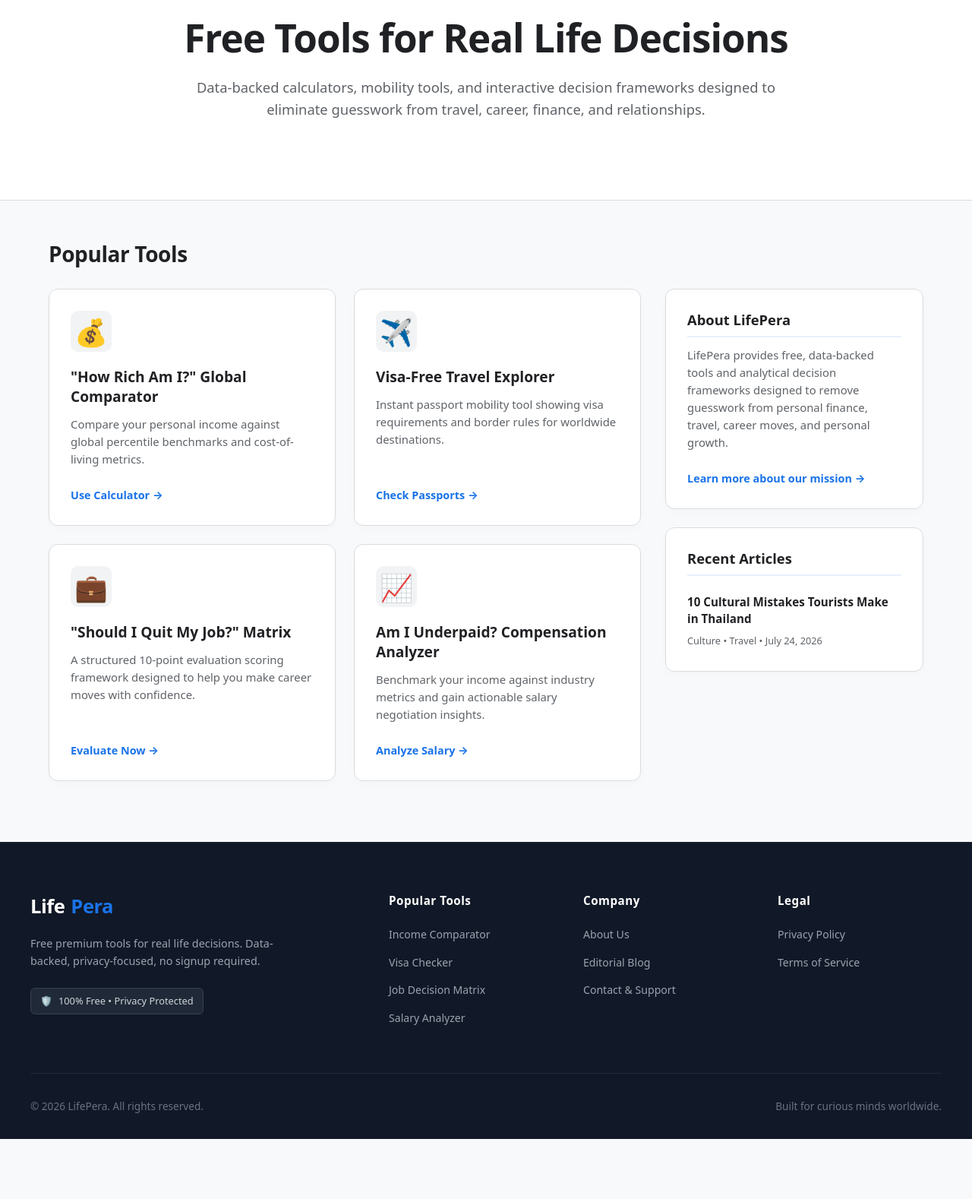
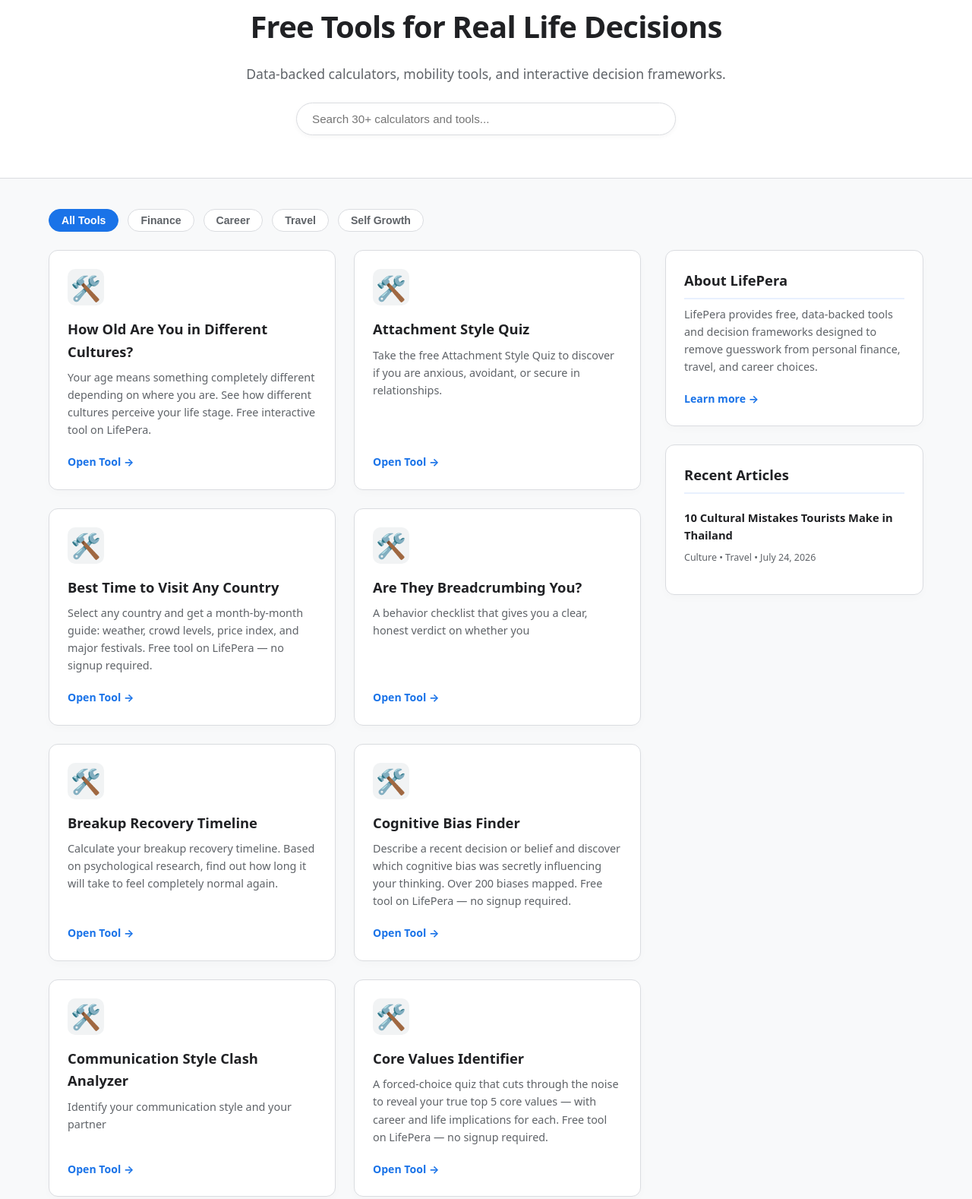
Before and after one commit to Md-Zulker-Nine/lifepera, a website: page index.html in a window 1280 px wide. Shown: the part 126-1704 px from the top of the page at 76% size. Before the commit the page ends 1625 px from the top, so only its background shows below. Drawn offline with Linux system fonts and the light colour scheme.

Commit message:
Refactor index.html for improved structure and styling

```diff
--- a/index.html
+++ b/index.html
@@ -1,7 +1,7 @@
 <!DOCTYPE html>
 <html lang="en">
 <head>
-<!-- Google tag (gtag.js) -->
+  <!-- Google tag (gtag.js) -->
 <script async src="https://www.googletagmanager.com/gtag/js?id=G-EYST6H5RWZ"></script>
 <script>
   window.dataLayer = window.dataLayer || [];
@@ -16,9 +16,6 @@
   <title>LifePera — Free Tools for Real Life Decisions</title>
 
   <style>
-    /* ==========================================================================
-       1. CORE RESET & VARIABLES
-       ========================================================================== */
     :root {
       --bg: #f8f9fa;
       --surface: #ffffff;
@@ -42,30 +39,20 @@
       color: var(--text-main);
       font-family: system-ui, -apple-system, BlinkMacSystemFont, "Segoe UI", Roboto, sans-serif;
       line-height: 1.6;
-      -webkit-font-smoothing: antialiased;
     }
 
     a {
       text-decoration: none;
       color: var(--primary-blue);
-      transition: color 0.2s ease;
     }
 
-    a:hover {
-      color: var(--primary-hover);
-    }
-
-    /* ==========================================================================
-       2. HEADER & NAVIGATION
-       ========================================================================== */
+    /* HEADER - CLEAN LOGO LINK FIXED TO "/" */
     header {
-      background: rgba(255, 255, 255, 0.95);
-      backdrop-filter: blur(10px);
+      background: #ffffff;
       border-bottom: 1px solid var(--border);
       position: sticky;
       top: 0;
       z-index: 1000;
-      box-shadow: 0 2px 10px rgba(0, 0, 0, 0.02);
     }
 
     .nav-container {
@@ -82,15 +69,12 @@
       font-size: 1.6rem;
       font-weight: 800;
       color: var(--text-main);
-      letter-spacing: -0.5px;
       display: flex;
       align-items: center;
       gap: 8px;
     }
 
-    .logo span {
-      color: var(--primary-blue);
-    }
+    .logo span { color: var(--primary-blue); }
 
     .logo-badge {
       background: #e8f0fe;
@@ -99,8 +83,6 @@
       font-weight: 700;
       padding: 2px 8px;
       border-radius: 12px;
-      text-transform: uppercase;
-      letter-spacing: 0.5px;
     }
 
     .nav-links {
@@ -108,70 +90,96 @@
       gap: 2rem;
       font-weight: 600;
       font-size: 0.95rem;
-      align-items: center;
     }
 
-    .nav-links a {
-      color: var(--text-muted);
-    }
+    .nav-links a { color: var(--text-muted); }
+    .nav-links a:hover, .nav-links a.active { color: var(--primary-blue); }
 
-    .nav-links a:hover, .nav-links a.active {
-      color: var(--primary-blue);
-    }
-
-    /* ==========================================================================
-       3. HERO SECTION
-       ========================================================================== */
+    /* HERO & SEARCH BAR */
     .hero {
       background: #ffffff;
       border-bottom: 1px solid var(--border);
-      padding: 4.5rem 1.5rem;
+      padding: 3.5rem 1.5rem;
       text-align: center;
     }
 
     .hero-container {
-      max-width: 800px;
+      max-width: 750px;
       margin: 0 auto;
     }
 
     .hero h1 {
-      font-size: clamp(2.2rem, 5vw, 3.2rem);
+      font-size: 2.5rem;
       font-weight: 800;
-      letter-spacing: -1px;
-      line-height: 1.2;
-      color: var(--text-main);
-      margin-bottom: 1.2rem;
+      letter-spacing: -0.8px;
+      margin-bottom: 1rem;
     }
 
     .hero p {
-      font-size: 1.15rem;
+      font-size: 1.1rem;
       color: var(--text-muted);
-      line-height: 1.6;
-      margin-bottom: 2rem;
+      margin-bottom: 1.5rem;
     }
 
-    /* ==========================================================================
-       4. MAIN LAYOUT GRID & ALIGNMENT
-       ========================================================================== */
+    .search-box {
+      max-width: 500px;
+      margin: 0 auto;
+      position: relative;
+    }
+
+    .search-box input {
+      width: 100%;
+      padding: 12px 20px;
+      border: 1px solid var(--border);
+      border-radius: 24px;
+      font-size: 0.95rem;
+      outline: none;
+      box-shadow: 0 2px 6px rgba(0,0,0,0.04);
+    }
+
+    .search-box input:focus {
+      border-color: var(--primary-blue);
+    }
+
+    /* MAIN CONTENT AREA */
     .content-wrapper {
       max-width: var(--max-width);
-      margin: 3rem auto;
+      margin: 2.5rem auto;
       padding: 0 1.5rem;
     }
 
-    .section-title {
-      font-size: 1.75rem;
-      font-weight: 800;
-      color: var(--text-main);
+    /* CATEGORY FILTER TABS FOR ADSENSE ENGAGEMENT */
+    .filter-tabs {
+      display: flex;
+      gap: 0.75rem;
       margin-bottom: 1.5rem;
-      letter-spacing: -0.4px;
+      flex-wrap: wrap;
     }
 
+    .filter-btn {
+      background: #ffffff;
+      border: 1px solid var(--border);
+      padding: 6px 16px;
+      border-radius: 20px;
+      font-size: 0.88rem;
+      font-weight: 600;
+      color: var(--text-muted);
+      cursor: pointer;
+      transition: all 0.2s;
+    }
+
+    .filter-btn.active, .filter-btn:hover {
+      background: var(--primary-blue);
+      color: #ffffff;
+      border-color: var(--primary-blue);
+    }
+
+    /* GRID & SIDEBAR ALIGNMENT */
     .layout-container {
       display: grid;
-      grid-template-columns: 1fr 340px; /* Left content flexes, Right sidebar fixed 340px */
+      grid-template-columns: 1fr 340px;
       gap: 2rem;
-      align-items: start; /* CRITICAL: Ensures top cards align horizontally */
+      align-items: start;
     }
 
     .tools-grid {
@@ -186,67 +194,51 @@
       gap: 1.5rem;
     }
 
-    /* ==========================================================================
-       5. CARD STYLING
-       ========================================================================== */
+    /* CARDS */
     .card, .sidebar-card {
       background: var(--surface);
       border: 1px solid var(--border);
       border-radius: var(--radius);
-      padding: 1.75rem;
+      padding: 1.5rem;
       display: flex;
       flex-direction: column;
       justify-content: space-between;
       box-shadow: 0 4px 12px rgba(0, 0, 0, 0.02);
-      transition: transform 0.2s, box-shadow 0.2s;
-    }
-
-    .card:hover, .sidebar-card:hover {
-      box-shadow: 0 6px 16px rgba(0, 0, 0, 0.05);
-      border-color: #c6c9ce;
     }
 
     .card-icon {
-      font-size: 2.2rem;
+      font-size: 2rem;
       background: #f1f3f4;
-      width: 54px;
-      height: 54px;
+      width: 48px;
+      height: 48px;
       display: flex;
       align-items: center;
       justify-content: center;
       border-radius: 10px;
+      margin-bottom: 1rem;
+    }
+
+    .card h3, .sidebar-card h3 {
+      font-size: 1.15rem;
+      font-weight: 700;
+      margin-bottom: 0.5rem;
+    }
+
+    .card p, .sidebar-card p {
+      font-size: 0.9rem;
+      color: var(--text-muted);
       margin-bottom: 1.25rem;
     }
 
-    .card h3, .sidebar-card h3 {
-      font-size: 1.2rem;
+    .card-link {
+      font-size: 0.88rem;
       font-weight: 700;
-      color: var(--text-main);
-      line-height: 1.35;
-      margin-bottom: 0.75rem;
     }
 
-    .card p, .sidebar-card p {
-      font-size: 0.93rem;
-      color: var(--text-muted);
-      line-height: 1.55;
-      margin-bottom: 1.5rem;
-    }
-
-    .card-link {
-      font-size: 0.9rem;
-      font-weight: 700;
-      color: var(--primary-blue);
-      display: inline-flex;
-      align-items: center;
-      gap: 4px;
-    }
-
-    /* Sidebar Article Styling */
+    /* SIDEBAR RECENT ARTICLES */
     .sidebar-card h3 {
-      font-size: 1.15rem;
+      border-bottom: 2px solid #e8f0fe;
       padding-bottom: 0.5rem;
-      border-bottom: 2px solid #e8f0fe;
     }
 
     .article-item {
@@ -254,38 +246,27 @@
       border-bottom: 1px solid #f1f3f4;
     }
 
-    .article-item:last-child {
-      border-bottom: none;
-      padding-bottom: 0;
-    }
+    .article-item:last-child { border-bottom: none; }
 
     .article-title {
-      font-size: 0.95rem;
+      font-size: 0.92rem;
       font-weight: 700;
       color: var(--text-main);
-      line-height: 1.4;
       display: block;
-      margin-bottom: 0.3rem;
-    }
-
-    .article-title:hover {
-      color: var(--primary-blue);
+      margin-bottom: 0.2rem;
     }
 
     .article-meta {
-      font-size: 0.8rem;
+      font-size: 0.78rem;
       color: var(--text-muted);
     }
 
-    /* ==========================================================================
-       6. FOOTER
-       ========================================================================== */
+    /* FOOTER */
     footer {
       background: #111827;
       color: #9ca3af;
-      border-top: 1px solid #1f2937;
-      padding: 4rem 1.5rem 2rem;
-      margin-top: 5rem;
+      padding: 3rem 1.5rem 1.5rem;
+      margin-top: 4rem;
     }
 
     .footer-container {
@@ -293,93 +274,47 @@
       margin: 0 auto;
       display: grid;
       grid-template-columns: 2fr 1fr 1fr 1fr;
-      gap: 2.5rem;
+      gap: 2rem;
     }
 
-    .footer-brand .logo {
-      color: #ffffff !important;
-      margin-bottom: 1rem;
-    }
+    .footer-brand .logo { color: #ffffff !important; margin-bottom: 0.8rem; }
+    .footer-brand p { font-size: 0.85rem; max-width: 300px; }
 
-    .footer-brand p {
-      font-size: 0.9rem;
-      color: #9ca3af;
-      line-height: 1.6;
-      max-width: 320px;
-      margin-bottom: 1.5rem;
-    }
-
-    .trust-badge {
-      display: inline-flex;
-      align-items: center;
-      gap: 8px;
-      background: #1f2937;
-      border: 1px solid #374151;
-      padding: 6px 12px;
-      border-radius: 6px;
-      font-size: 0.8rem;
-      color: #d1d5db;
-      font-weight: 500;
-    }
-
-    .footer-col h4 {
-      font-size: 0.95rem;
-      font-weight: 700;
-      color: #ffffff;
-      margin-bottom: 1.2rem;
-      letter-spacing: 0.5px;
-    }
-
+    .footer-col h4 { color: #ffffff; margin-bottom: 1rem; font-size: 0.9rem; }
     .footer-col ul { list-style: none; }
-    .footer-col li { margin-bottom: 0.7rem; }
-    .footer-col a { color: #9ca3af; font-size: 0.88rem; }
-    .footer-col a:hover { color: #ffffff; }
+    .footer-col li { margin-bottom: 0.5rem; }
+    .footer-col a { color: #9ca3af; font-size: 0.85rem; }
 
     .footer-bottom {
       max-width: var(--max-width);
-      margin: 3rem auto 0;
-      padding-top: 2rem;
+      margin: 2rem auto 0;
+      padding-top: 1.5rem;
       border-top: 1px solid #1f2937;
       display: flex;
       justify-content: space-between;
-      align-items: center;
-      font-size: 0.85rem;
-      color: #6b7280;
+      font-size: 0.8rem;
     }
 
-    /* Responsive Breakpoints */
     @media (max-width: 992px) {
-      .layout-container {
-        grid-template-columns: 1fr;
-      }
+      .layout-container { grid-template-columns: 1fr; }
     }
-
     @media (max-width: 640px) {
-      .tools-grid {
-        grid-template-columns: 1fr;
-      }
-      .footer-container {
-        grid-template-columns: 1fr;
-      }
-      .footer-bottom {
-        flex-direction: column;
-        gap: 1rem;
-        text-align: center;
-      }
+      .tools-grid { grid-template-columns: 1fr; }
+      .footer-container { grid-template-columns: 1fr; }
     }
   </style>
 </head>
 <body>
 
-  <!-- HEADER NAVIGATION -->
+  <!-- HEADER NAVIGATION (FIXED CLEAN "/" ROOT LOGO LINK) -->
   <header>
     <div class="nav-container">
-      <a href="/index.html" class="logo">
+      <a href="/" class="logo">
         Life<span>Pera</span>
         <span class="logo-badge">Pro</span>
       </a>
       <nav class="nav-links">
-        <a href="/tools.html" class="active">Tools</a>
+        <a href="/" class="active">Tools</a>
         <a href="/blog.html">Blog</a>
         <a href="/about.html">About</a>
         <a href="/contact.html">Contact</a>
@@ -391,72 +326,119 @@
   <section class="hero">
     <div class="hero-container">
       <h1>Free Tools for Real Life Decisions</h1>
-      <p>Data-backed calculators, mobility tools, and interactive decision frameworks designed to eliminate guesswork from travel, career, finance, and relationships.</p>
+      <p>Data-backed calculators, mobility tools, and interactive decision frameworks.</p>
+      <div class="search-box">
+        <input type="text" id="tool-search" placeholder="Search 30+ calculators and tools..." onkeyup="filterTools()">
+      </div>
     </div>
   </section>
 
-  <!-- CONTENT SECTION WITH TOP-ALIGNED GRID -->
+  <!-- MAIN CONTENT -->
   <div class="content-wrapper">
-    <h2 class="section-title">Popular Tools</h2>
+
+    <!-- CATEGORY FILTER BUTTONS FOR ADSENSE COMPLIANCE -->
+    <div class="filter-tabs">
+      <button class="filter-btn active" onclick="filterCategory('all', this)">All Tools</button>
+      <button class="filter-btn" onclick="filterCategory('finance', this)">Finance</button>
+      <button class="filter-btn" onclick="filterCategory('career', this)">Career</button>
+      <button class="filter-btn" onclick="filterCategory('travel', this)">Travel</button>
+      <button class="filter-btn" onclick="filterCategory('growth', this)">Self Growth</button>
+    </div>
 
     <div class="layout-container">
 
-      <!-- LEFT: TOOLS GRID -->
-      <main class="tools-grid">
+      <!-- LEFT: DYNAMIC 8+ TOOL GRID -->
+      <main class="tools-grid" id="tools-container">
 
-        <div class="card">
+        <!-- Pre-rendered fallbacks for instant SEO indexing -->
+        <div class="card" data-cat="finance" data-title="how rich am i global comparator">
           <div>
             <div class="card-icon">💰</div>
             <h3>"How Rich Am I?" Global Comparator</h3>
-            <p>Compare your personal income against global percentile benchmarks and cost-of-living metrics.</p>
+            <p>Compare your personal income against global percentile benchmarks.</p>
           </div>
           <a href="/tool-how-rich.html" class="card-link">Use Calculator →</a>
         </div>
 
-        <div class="card">
+        <div class="card" data-cat="travel" data-title="visa-free travel explorer">
           <div>
             <div class="card-icon">✈️</div>
             <h3>Visa-Free Travel Explorer</h3>
-            <p>Instant passport mobility tool showing visa requirements and border rules for worldwide destinations.</p>
+            <p>Instant passport mobility tool showing visa requirements worldwide.</p>
           </div>
           <a href="/tool-visa.html" class="card-link">Check Passports →</a>
         </div>
 
-        <div class="card">
+        <div class="card" data-cat="career" data-title="should i quit my job matrix">
           <div>
             <div class="card-icon">💼</div>
             <h3>"Should I Quit My Job?" Matrix</h3>
-            <p>A structured 10-point evaluation scoring framework designed to help you make career moves with confidence.</p>
+            <p>A structured 10-point scoring framework for career moves.</p>
           </div>
           <a href="/tool-quit-job.html" class="card-link">Evaluate Now →</a>
         </div>
 
-        <div class="card">
+        <div class="card" data-cat="career" data-title="am i underpaid compensation analyzer">
           <div>
             <div class="card-icon">📈</div>
             <h3>Am I Underpaid? Compensation Analyzer</h3>
-            <p>Benchmark your income against industry metrics and gain actionable salary negotiation insights.</p>
+            <p>Benchmark your salary against global industry metrics.</p>
           </div>
           <a href="/tool-underpaid.html" class="card-link">Analyze Salary →</a>
         </div>
 
+        <div class="card" data-cat="finance" data-title="mobile banking fee calculator">
+          <div>
+            <div class="card-icon">📲</div>
+            <h3>Mobile Banking Fee Calculator</h3>
+            <p>Calculate cash-out and transfer fees for mobile wallet services.</p>
+          </div>
+          <a href="/tool-banking-calculator.html" class="card-link">Calculate Fees →</a>
+        </div>
+
+        <div class="card" data-cat="growth" data-title="attachment style test framework">
+          <div>
+            <div class="card-icon">🧠</div>
+            <h3>Attachment Style Framework</h3>
+            <p>Discover your relationship communication and bonding style.</p>
+          </div>
+          <a href="/tool-attachment-style.html" class="card-link">Take Assessment →</a>
+        </div>
+
+        <div class="card" data-cat="travel" data-title="global cost of living index">
+          <div>
+            <div class="card-icon">🌍</div>
+            <h3>Global Cost of Living Index</h3>
+            <p>Compare housing, food, and transport costs between major cities.</p>
+          </div>
+          <a href="/tool-cost-of-living.html" class="card-link">Compare Cities →</a>
+        </div>
+
+        <div class="card" data-cat="growth" data-title="core values decision builder">
+          <div>
+            <div class="card-icon">✨</div>
+            <h3>Core Values Decision Builder</h3>
+            <p>Clarify your top personal values to make complex decisions easily.</p>
+          </div>
+          <a href="/tool-core-values.html" class="card-link">Start Tool →</a>
+        </div>
+
       </main>
 
-      <!-- RIGHT: SIDEBAR -->
+      <!-- RIGHT SIDEBAR -->
       <aside class="sidebar">
 
         <div class="sidebar-card">
           <h3>About LifePera</h3>
-          <p>LifePera provides free, data-backed tools and analytical decision frameworks designed to remove guesswork from personal finance, travel, career moves, and personal growth.</p>
-          <a href="/about.html" class="card-link">Learn more about our mission →</a>
+          <p>LifePera provides free, data-backed tools and decision frameworks designed to remove guesswork from personal finance, travel, and career choices.</p>
+          <a href="/about.html" class="card-link">Learn more →</a>
         </div>
 
         <div class="sidebar-card">
           <h3>Recent Articles</h3>
           <div id="recent-articles-list">
-            <!-- Dynamic fallbacks will render here automatically to prevent 404s -->
             <div class="article-item">
-              <a href="/blog.html" class="article-title">Browse all published articles</a>
+              <a href="/blog.html" class="article-title">Browse all editorial articles</a>
               <span class="article-meta">LifePera Editorial</span>
             </div>
           </div>
@@ -467,24 +449,20 @@
     </div>
   </div>
 
-  <!-- FOOTER -->
+  <!-- FOOTER (FIXED CLEAN "/" ROOT LOGO LINK) -->
   <footer>
     <div class="footer-container">
       <div class="footer-brand">
-        <a href="/index.html" class="logo">Life<span>Pera</span></a>
-        <p>Free premium tools for real life decisions. Data-backed, privacy-focused, no signup required.</p>
-        <div class="trust-badge">
-          <span>🛡️</span> 100% Free • Privacy Protected
-        </div>
+        <a href="/" class="logo">Life<span>Pera</span></a>
+        <p>Free tools for real-life decisions. Privacy-focused, no signup required.</p>
       </div>
 
       <div class="footer-col">
         <h4>Popular Tools</h4>
         <ul>
-          <li><a href="/tool-how-rich.html">Income Comparator</a></li>
+          <li><a href="/tool-how-rich.html">Income Calculator</a></li>
           <li><a href="/tool-visa.html">Visa Checker</a></li>
           <li><a href="/tool-quit-job.html">Job Decision Matrix</a></li>
-          <li><a href="/tool-underpaid.html">Salary Analyzer</a></li>
         </ul>
       </div>
 
@@ -493,7 +471,7 @@
         <ul>
           <li><a href="/about.html">About Us</a></li>
           <li><a href="/blog.html">Editorial Blog</a></li>
-          <li><a href="/contact.html">Contact & Support</a></li>
+          <li><a href="/contact.html">Contact</a></li>
         </ul>
       </div>
 
@@ -512,24 +490,67 @@
     </div>
   </footer>
 
-  <!-- SCRIPT TO LOAD REAL POST LINKS FROM BLOG-INDEX.JSON (PREVENTS 404s) -->
+  <!-- DYNAMIC ALL_TOOLS.JSON LOADER & SEARCH ENGINE -->
   <script>
     document.addEventListener('DOMContentLoaded', () => {
+      // 1. Load articles for sidebar
       fetch('/blog-index.json')
         .then(res => res.json())
         .then(posts => {
           const container = document.getElementById('recent-articles-list');
           if (!container || !posts || posts.length === 0) return;
+          container.innerHTML = posts.slice(0, 3).map(post => {
+            const postPath = post.file.startsWith('blog/') ? `/${post.file}` : `/blog/${post.file}`;
+            return `
+              <div class="article-item">
+                <a href="${postPath}" class="article-title">${post.title}</a>
+                <span class="article-meta">${post.cat} • ${post.date}</span>
+              </div>
+            `;
+          }).join('');
+        }).catch(() => {});
 
-          container.innerHTML = posts.slice(0, 3).map(post => `
-            <div class="article-item">
-              <a href="/${post.file}" class="article-title">${post.title}</a>
-              <span class="article-meta">${post.cat} • ${post.date}</span>
+      // 2. Load dynamic tools from all_tools.json if available
+      fetch('/all_tools.json')
+        .then(res => res.json())
+        .then(tools => {
+          if (!tools || tools.length === 0) return;
+          const grid = document.getElementById('tools-container');
+          grid.innerHTML = tools.map(t => `
+            <div class="card" data-cat="${t.cat || 'finance'}" data-title="${t.title.toLowerCase()}">
+              <div>
+                <div class="card-icon">${t.icon || '🛠️'}</div>
+                <h3>${t.title}</h3>
+                <p>${t.desc}</p>
+              </div>
+              <a href="${t.link}" class="card-link">${t.action || 'Open Tool →'}</a>
             </div>
           `).join('');
-        })
-        .catch(err => console.log('Index loading fallback active'));
+        }).catch(() => {});
     });
+
+    // Instant Filter Functions for User Engagement
+    function filterTools() {
+      const query = document.getElementById('tool-search').value.toLowerCase();
+      const cards = document.querySelectorAll('.tools-grid .card');
+      cards.forEach(card => {
+        const title = card.getAttribute('data-title') || card.innerText.toLowerCase();
+        card.style.display = title.includes(query) ? 'flex' : 'none';
+      });
+    }
+
+    function filterCategory(cat, btn) {
+      document.querySelectorAll('.filter-btn').forEach(b => b.classList.remove('active'));
+      btn.classList.add('active');
+      const cards = document.querySelectorAll('.tools-grid .card');
+      cards.forEach(card => {
+        if (cat === 'all' || card.getAttribute('data-cat') === cat) {
+          card.style.display = 'flex';
+        } else {
+          card.style.display = 'none';
+        }
+      });
+    }
   </script>
 
 </body>
```
